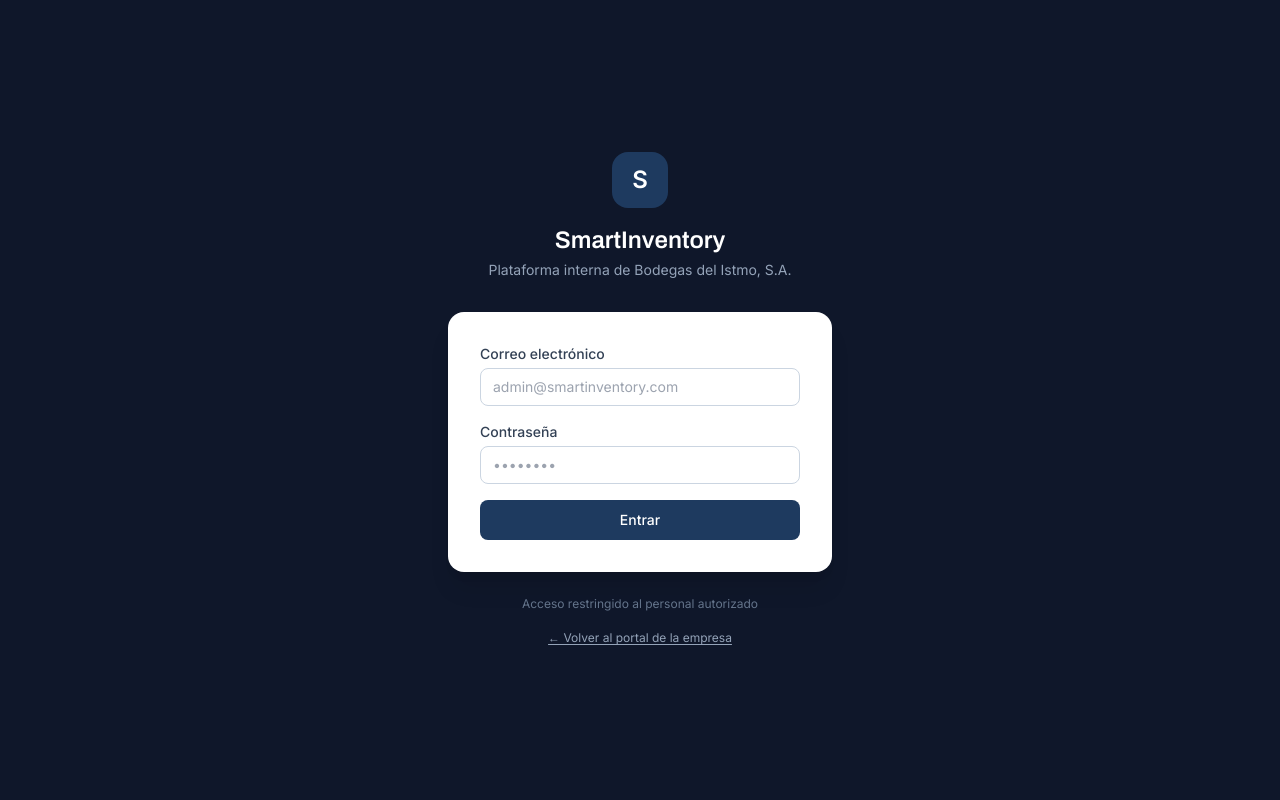
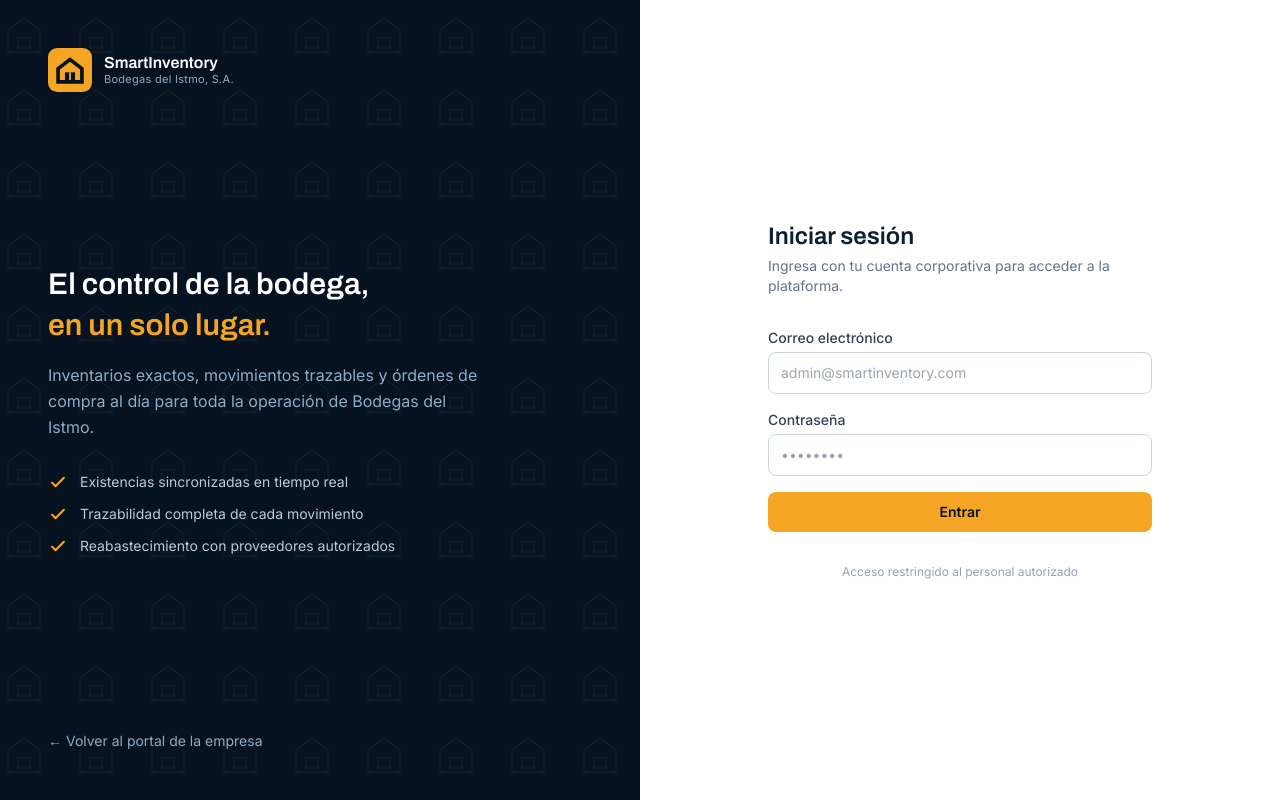
Before and after one commit to JonathanFernandez10/Proyecto_Full_Stack, an Angular app in the folder Proyecto_frontend/: page /login in a window 1280 px wide. Built offline with nearby package versions, Linux system fonts and the light colour scheme.

Commit message:
style: rediseno split-screen del login con panel de marca

```diff
--- a/Proyecto_frontend/src/app/features/auth/login/login.component.html
+++ b/Proyecto_frontend/src/app/features/auth/login/login.component.html
@@ -1,13 +1,66 @@
-<div class="min-h-screen flex items-center justify-center bg-slate-900 px-4">
-    <div class="w-full max-w-sm">
-        <div class="text-center mb-8">
-            <div class="inline-flex items-center justify-center w-14 h-14 rounded-2xl bg-brand-600 text-white text-2xl font-bold mb-4">S</div>
-            <h1 class="text-2xl font-semibold text-white">SmartInventory</h1>
-            <p class="text-slate-400 text-sm mt-1">Plataforma interna de Bodegas del Istmo, S.A.</p>
+<div class="min-h-screen flex">
+
+    <!-- Panel de marca (solo desktop) -->
+    <aside class="hidden lg:flex lg:w-1/2 bg-brand-950 relative overflow-hidden flex-col justify-between p-12">
+        <!-- Patrón decorativo de bodega -->
+        <svg class="absolute inset-0 w-full h-full opacity-[0.06]" aria-hidden="true" xmlns="http://www.w3.org/2000/svg">
+            <defs>
+                <pattern id="bodega-grid" width="72" height="72" patternUnits="userSpaceOnUse">
+                    <path d="M8 30 24 18l16 12v22H8Z" fill="none" stroke="#8fabc6" stroke-width="1.5"/>
+                    <rect x="18" y="38" width="12" height="10" fill="none" stroke="#f5a524" stroke-width="1.5"/>
+                </pattern>
+            </defs>
+            <rect width="100%" height="100%" fill="url(#bodega-grid)"/>
+        </svg>
+
+        <div class="relative">
+            <app-logo variant="lockup" scheme="onDark" [size]="44" nombre="SmartInventory" sublinea="Bodegas del Istmo, S.A."></app-logo>
         </div>
 
+        <div class="relative max-w-md">
+            <h2 class="text-3xl font-semibold text-white leading-snug">
+                El control de la bodega,<br>
+                <span class="text-accent-400">en un solo lugar.</span>
+            </h2>
+            <p class="mt-4 text-brand-300 leading-relaxed">
+                Inventarios exactos, movimientos trazables y órdenes de compra al día
+                para toda la operación de Bodegas del Istmo.
+            </p>
+
+            <ul class="mt-8 space-y-3 text-sm text-brand-200">
+                <li class="flex items-center gap-3">
+                    <svg class="w-5 h-5 text-accent-400 shrink-0" fill="none" stroke="currentColor" stroke-width="2.5" viewBox="0 0 24 24"><path stroke-linecap="round" stroke-linejoin="round" d="M5 13l4 4L19 7"/></svg>
+                    Existencias sincronizadas en tiempo real
+                </li>
+                <li class="flex items-center gap-3">
+                    <svg class="w-5 h-5 text-accent-400 shrink-0" fill="none" stroke="currentColor" stroke-width="2.5" viewBox="0 0 24 24"><path stroke-linecap="round" stroke-linejoin="round" d="M5 13l4 4L19 7"/></svg>
+                    Trazabilidad completa de cada movimiento
+                </li>
+                <li class="flex items-center gap-3">
+                    <svg class="w-5 h-5 text-accent-400 shrink-0" fill="none" stroke="currentColor" stroke-width="2.5" viewBox="0 0 24 24"><path stroke-linecap="round" stroke-linejoin="round" d="M5 13l4 4L19 7"/></svg>
+                    Reabastecimiento con proveedores autorizados
+                </li>
+            </ul>
+        </div>
+
+        <div class="relative">
+            <a routerLink="/" class="text-brand-300 hover:text-white text-sm transition-colors">← Volver al portal de la empresa</a>
+        </div>
+    </aside>
+
+    <!-- Panel del formulario -->
+    <main class="flex-1 flex items-center justify-center bg-white px-4 py-12">
+        <div class="w-full max-w-sm">
+
+            <div class="lg:hidden mb-8 flex justify-center">
+                <app-logo variant="lockup" scheme="onLight" [size]="40"></app-logo>
+            </div>
+
+            <h1 class="text-2xl font-semibold text-brand-900">Iniciar sesión</h1>
+            <p class="text-slate-500 text-sm mt-1 mb-8">Ingresa con tu cuenta corporativa para acceder a la plataforma.</p>
+
             <form
-            class="bg-white rounded-2xl shadow-xl p-8 space-y-4"
+                class="space-y-4"
                 [formGroup]="loginForm"
                 (ngSubmit)="onSubmit()">
 
@@ -18,7 +71,7 @@
                         type="email"
                         formControlName="email"
                         placeholder="admin@smartinventory.com"
-                    class="w-full rounded-lg border border-slate-300 px-3 py-2 text-sm focus:outline-none focus:ring-2 focus:ring-brand-500 focus:border-transparent"
+                        class="w-full rounded-lg border border-slate-300 px-3 py-2.5 text-sm focus:outline-none focus:ring-2 focus:ring-brand-500 focus:border-transparent"
                     >
                 </div>
 
@@ -29,7 +82,7 @@
                         type="password"
                         formControlName="password"
                         placeholder="••••••••"
-                    class="w-full rounded-lg border border-slate-300 px-3 py-2 text-sm focus:outline-none focus:ring-2 focus:ring-brand-500 focus:border-transparent"
+                        class="w-full rounded-lg border border-slate-300 px-3 py-2.5 text-sm focus:outline-none focus:ring-2 focus:ring-brand-500 focus:border-transparent"
                     >
                 </div>
 
@@ -38,15 +91,16 @@
                 <button
                     type="submit"
                     [disabled]="cargando"
-                class="w-full bg-brand-600 hover:bg-brand-700 disabled:opacity-60 text-white font-medium rounded-lg py-2.5 text-sm transition-colors"
+                    class="w-full bg-accent-400 hover:bg-accent-500 disabled:opacity-60 text-brand-950 font-semibold rounded-lg py-2.5 text-sm transition-colors"
                 >
                     {{ cargando ? 'Ingresando...' : 'Entrar' }}
                 </button>
             </form>
 
-        <p class="text-center text-slate-500 text-xs mt-6">Acceso restringido al personal autorizado</p>
-        <p class="text-center mt-3">
-            <a routerLink="/" class="text-slate-400 hover:text-white text-xs underline underline-offset-2 transition-colors">← Volver al portal de la empresa</a>
+            <p class="text-center text-slate-400 text-xs mt-8">Acceso restringido al personal autorizado</p>
+            <p class="text-center mt-3 lg:hidden">
+                <a routerLink="/" class="text-slate-400 hover:text-brand-600 text-xs underline underline-offset-2 transition-colors">← Volver al portal de la empresa</a>
             </p>
         </div>
+    </main>
 </div>
--- a/Proyecto_frontend/src/app/features/auth/login/login.component.ts
+++ b/Proyecto_frontend/src/app/features/auth/login/login.component.ts
@@ -14,12 +14,16 @@ import { AuthService }
 import { Router, RouterLink }
 from '@angular/router';
 
+import { LogoComponent }
+    from '../../../shared/components/logo/logo.component';
+
 @Component({
     selector: 'app-login',
     imports: [
         CommonModule,
         ReactiveFormsModule,
-        RouterLink
+        RouterLink,
+        LogoComponent
     ],
     templateUrl: './login.component.html',
     styleUrl: './login.component.css'
```
Lines whose indentation alone changed are shown as unchanged.
